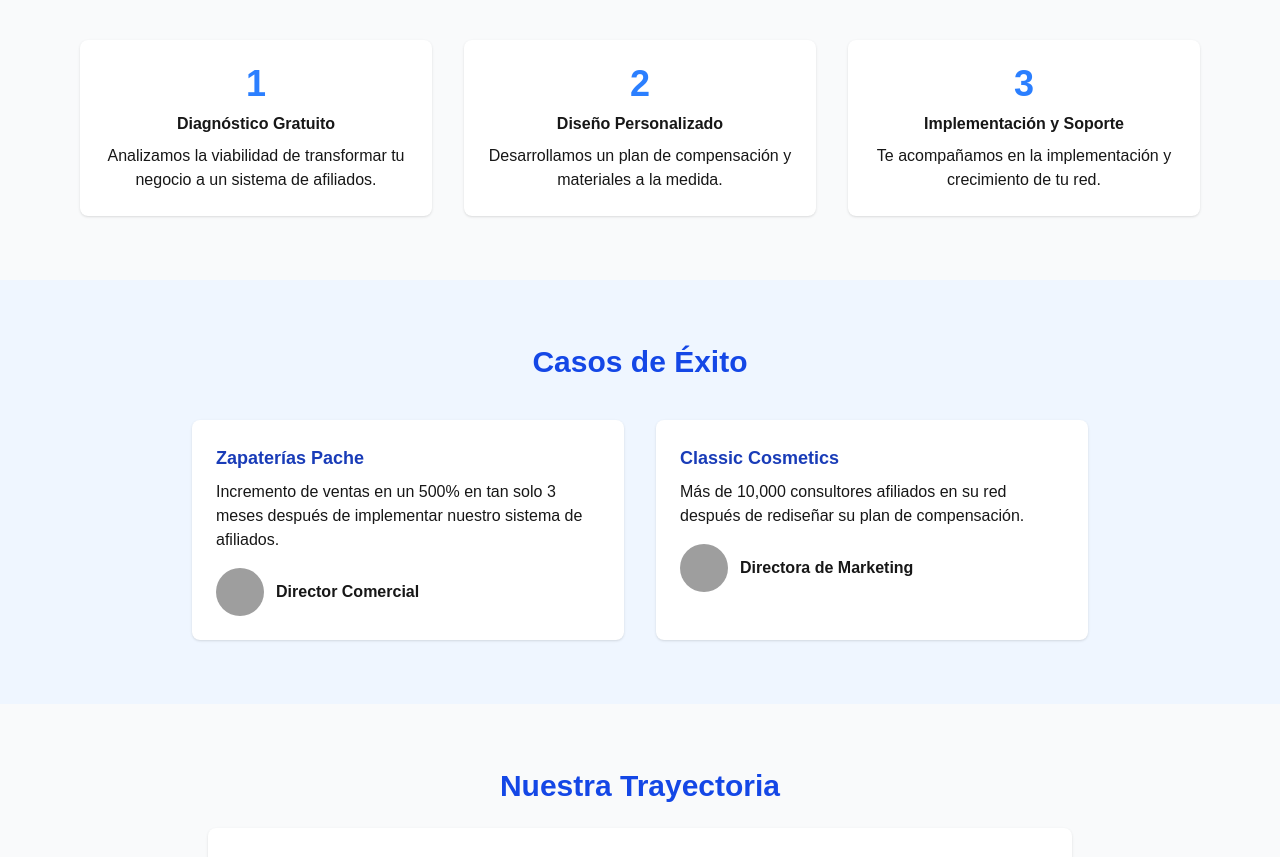
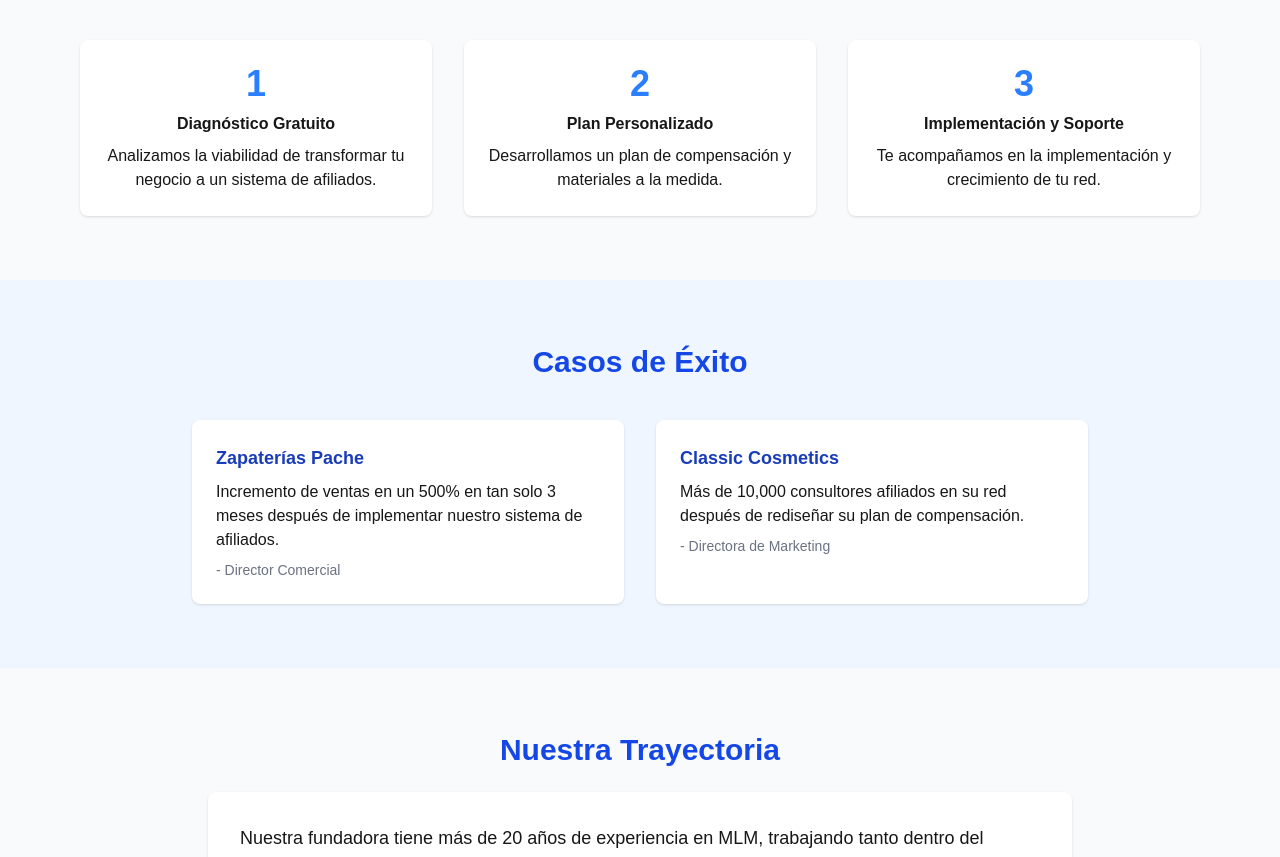
Before and after one commit to Seneval/escalamlm, a Next.js app: page / in a window 1280 px wide. Shown: the part 1991-2848 px from the top of the page. Built offline with nearby package versions, Linux system fonts and the light colour scheme; grey boxes are pictures that could not be loaded.

Commit message:
Update process section and clean up success cases

```diff
--- a/src/app/page.tsx
+++ b/src/app/page.tsx
@@ -74,7 +74,7 @@ export default function Home() {
           </li>
           <li className="flex-1 bg-white p-6 rounded-lg shadow text-center">
             <span className="text-4xl font-bold text-blue-500 mb-2 block">2</span>
-            <h4 className="font-semibold mb-2">Diseño Personalizado</h4>
+            <h4 className="font-semibold mb-2">Plan Personalizado</h4>
             <p>Desarrollamos un plan de compensación y materiales a la medida.</p>
           </li>
           <li className="flex-1 bg-white p-6 rounded-lg shadow text-center">
@@ -91,19 +91,13 @@ export default function Home() {
         <div className="max-w-4xl mx-auto grid grid-cols-1 md:grid-cols-2 gap-8">
           <div className="bg-white p-6 rounded-lg shadow">
             <h3 className="font-bold text-lg mb-2 text-blue-800">Zapaterías Pache</h3>
-            <p className="mb-4">Incremento de ventas en un 500% en tan solo 3 meses después de implementar nuestro sistema de afiliados.</p>
-            <div className="flex items-center gap-3">
-              <Image src="https://randomuser.me/api/portraits/men/32.jpg" alt="Zapaterías Pache" width={48} height={48} className="w-12 h-12 rounded-full object-cover" />
-              <span className="font-semibold">Director Comercial</span>
-            </div>
+            <p className="mb-2">Incremento de ventas en un 500% en tan solo 3 meses después de implementar nuestro sistema de afiliados.</p>
+            <p className="text-sm text-gray-500">- Director Comercial</p>
           </div>
           <div className="bg-white p-6 rounded-lg shadow">
             <h3 className="font-bold text-lg mb-2 text-blue-800">Classic Cosmetics</h3>
-            <p className="mb-4">Más de 10,000 consultores afiliados en su red después de rediseñar su plan de compensación.</p>
-            <div className="flex items-center gap-3">
-              <Image src="https://randomuser.me/api/portraits/women/44.jpg" alt="Classic Cosmetics" width={48} height={48} className="w-12 h-12 rounded-full object-cover" />
-              <span className="font-semibold">Directora de Marketing</span>
-            </div>
+            <p className="mb-2">Más de 10,000 consultores afiliados en su red después de rediseñar su plan de compensación.</p>
+            <p className="text-sm text-gray-500">- Directora de Marketing</p>
           </div>
         </div>
       </section>
```
